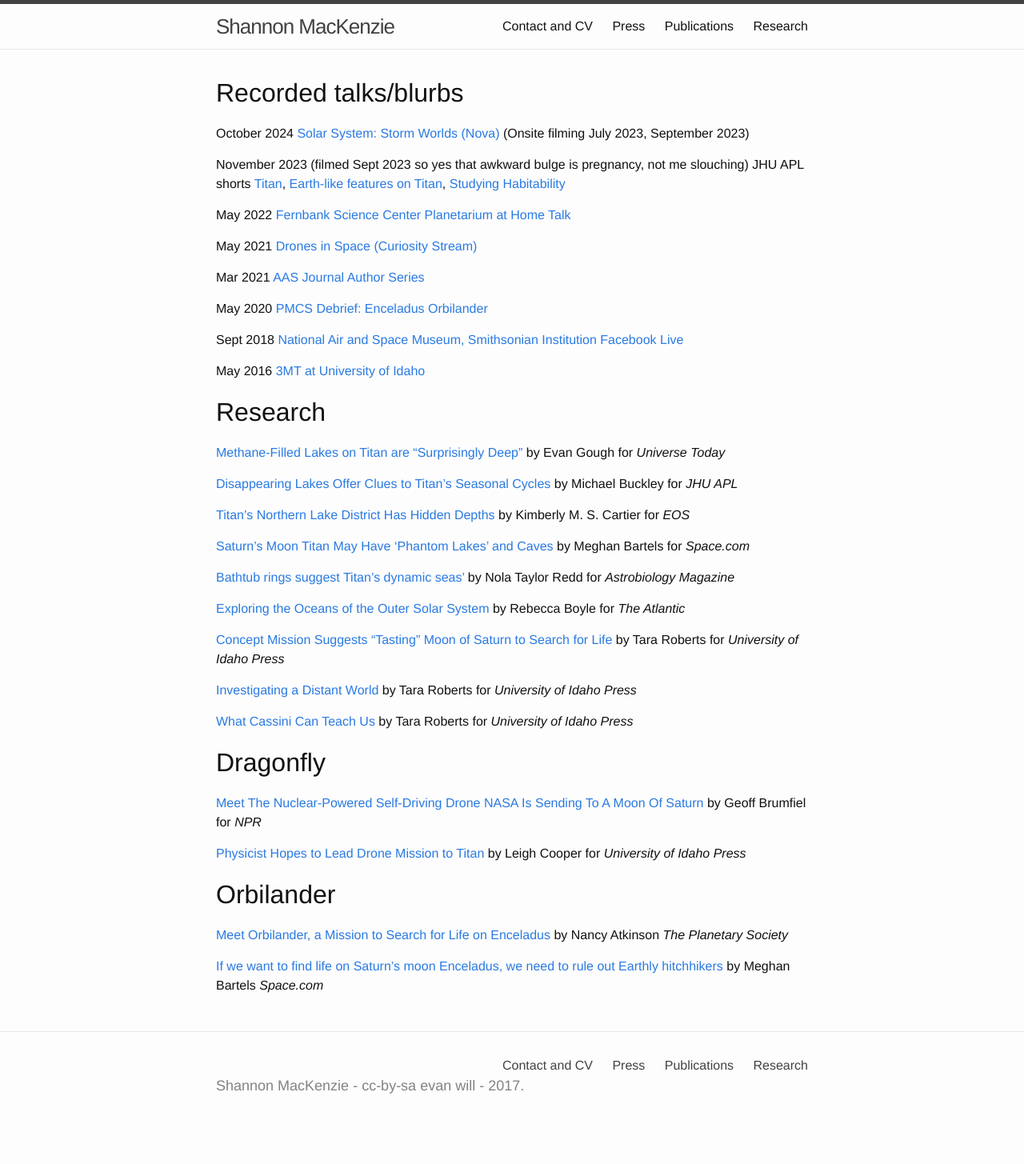
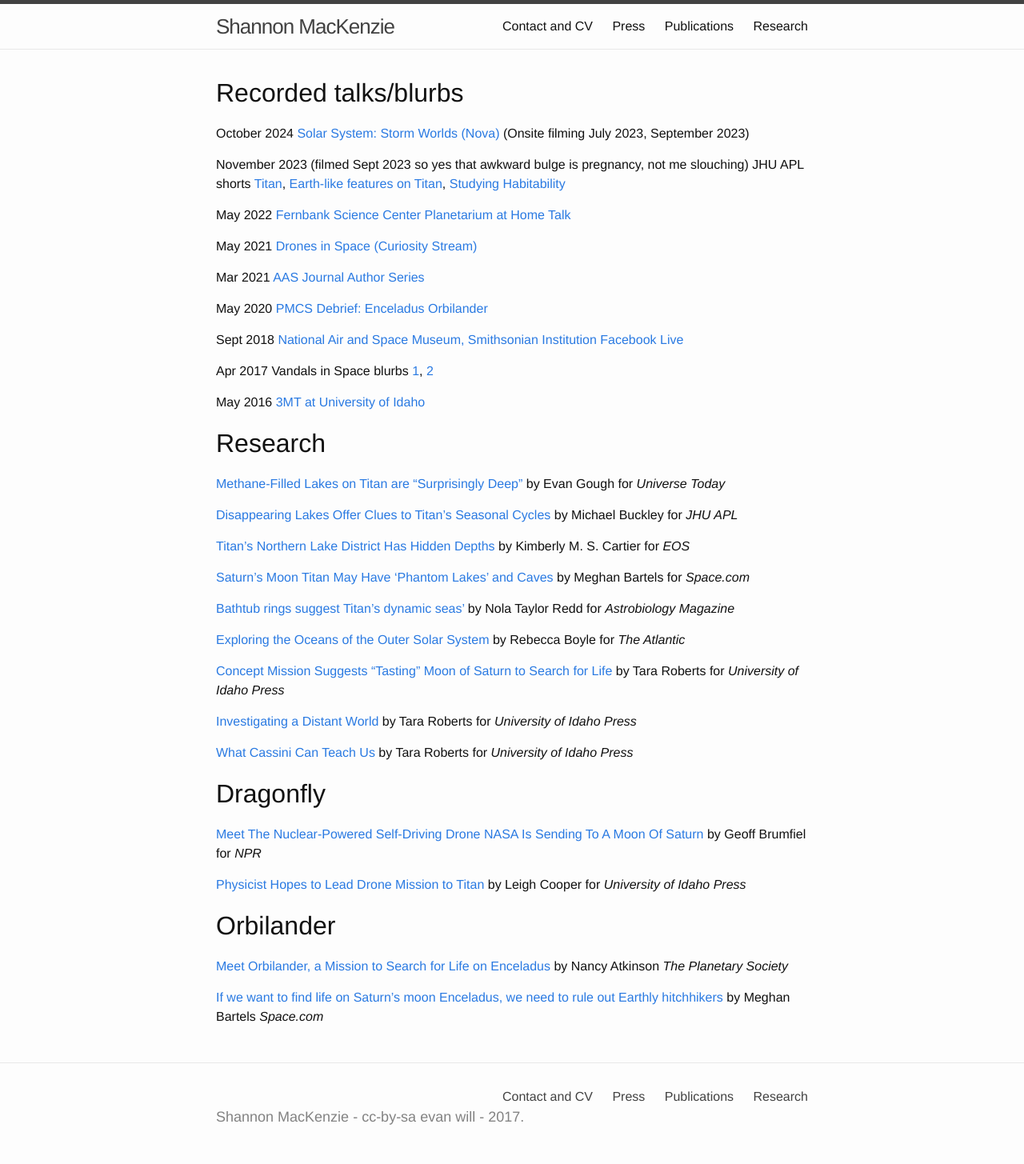
Before and after one commit to shannonmackenzie/shannonmackenzie.github.io, a Jekyll site: the page built from press.md, in a window 1280 px wide. Shown: the whole page at 80% size. Built offline with Jekyll 4.4.1, drawn with Linux system fonts in a browser that asks for light colours; before the commit the page ends 1416 px from its top, so only the background shows below that.

Commit message:
Update press.md

```diff
--- a/press.md
+++ b/press.md
@@ -20,7 +20,11 @@ May 2020 [PMCS Debrief: Enceladus Orbilander](https://www.youtube.com/watch?v=NA
 
 Sept 2018 [National Air and Space Museum, Smithsonian Institution Facebook Live](https://www.facebook.com/airandspace/videos/were-live-with-museum-planetary-scientist-emily-martin-and-applied-physics-labor/316375415777979/)
 
+Apr 2017 Vandals in Space blurbs [1](https://www.youtube.com/watch?v=wLDG7OJfTro), [2](https://www.youtube.com/watch?v=PwWW78EKXw8)
+
 May 2016 [3MT at University of Idaho](https://www.youtube.com/watch?v=sATu7lZYe50)
+
+
 
 # Research
 [Methane-Filled Lakes on Titan are "Surprisingly Deep"](https://www.universetoday.com/142009/methane-filled-lakes-on-titan-are-surprisingly-deep/) by Evan Gough for *Universe Today*
```
